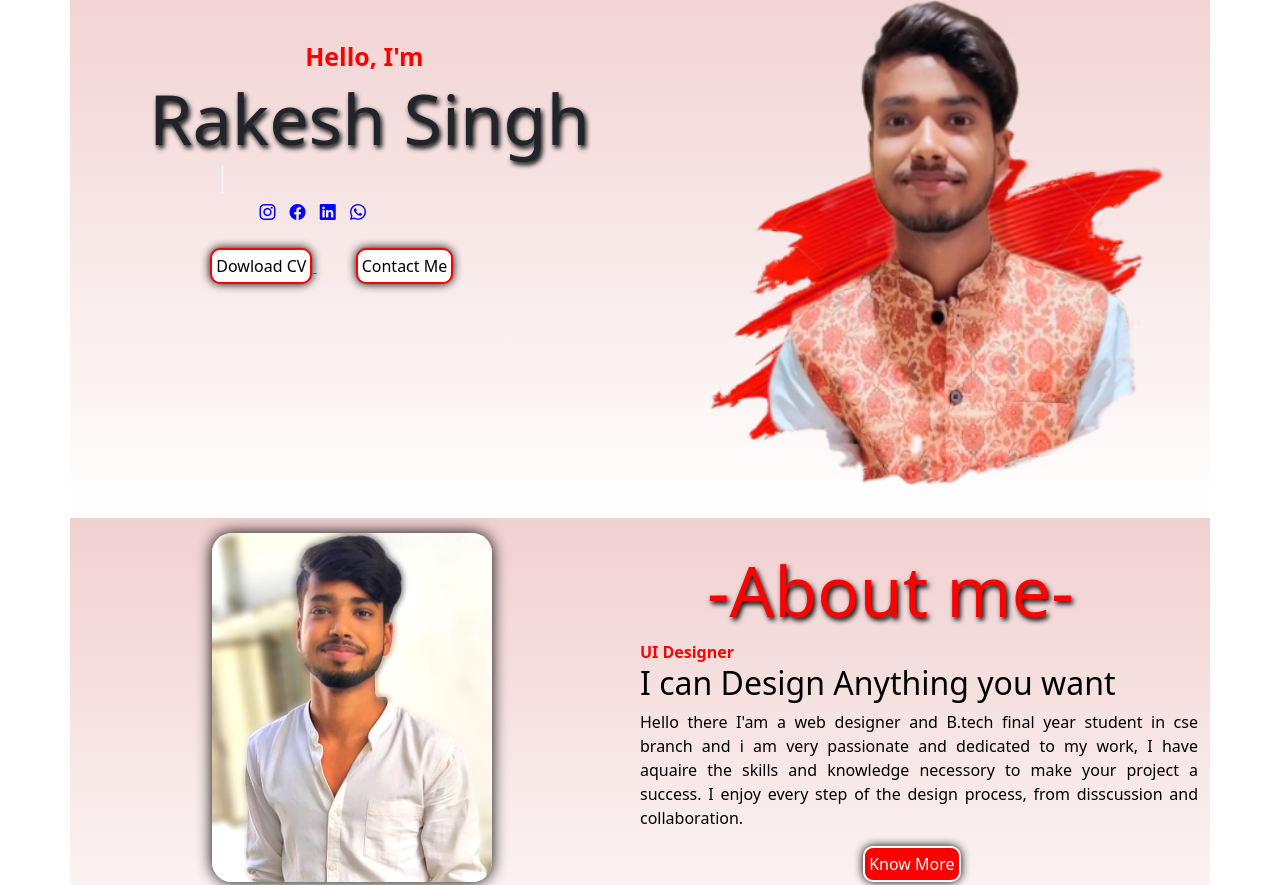
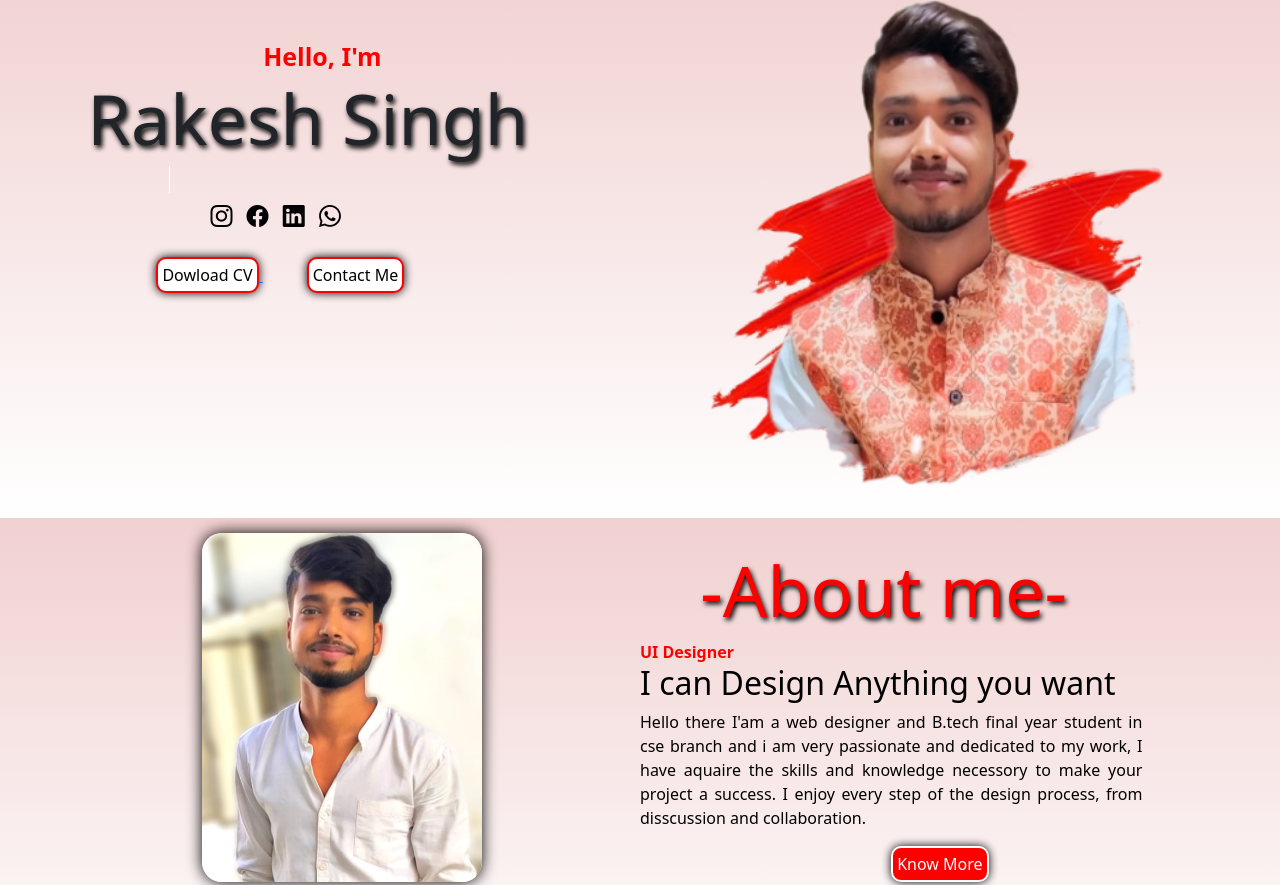
Before and after one commit to Rksingh55/RK-Portofolio, a plain HTML site: page index.html in a window 1280 px wide. Shown: the part 101-986 px from the top of the page. Drawn offline with nearby package versions, Linux system fonts and the light colour scheme; no server answers; a web font is replaced by a local one.

Commit message:
Add files via upload

```diff
--- a/index.css
+++ b/index.css
@@ -167,7 +167,8 @@ h5 a{
     margin-left: 30%;
 }
 i{
-    color:blue;
+    color:black;
+    font-size: 22px;
     margin-left: 10px;
 }
 
@@ -197,13 +198,13 @@ i{
 }
 .intro4{
     float: left;
-    width: 50%;
+    width: 40%;
     margin-top: 30px;
 
 }
 .imga{
     width: 280px;
-    margin-left: 130px;
+    margin-left: 190px;
     box-shadow: 0 0 15px black;
     border-radius: 20px;
     margin-top: 15px;
@@ -887,6 +888,7 @@ background:none;
 }
 .contacthead{
 
+    margin-top: 50px;
    box-shadow: none;
    overflow: hidden;
     height: 720px;
@@ -935,7 +937,7 @@ margin-left: 100px;
     background-color: black;
     text-align: center;
     color: white;
-    font-size: 15px;
+    font-size: 13px;
 
 }
 
@@ -944,13 +946,14 @@ span {
 }
 .foot{
     overflow: hidden;
-    height: 18px;
+    /* height: 18px; */
 }
 .icon2{
-    font-size: 30px;
+
 
 }
 .icon2 i{
+    font-size: 30px;
     color: red;
     text-shadow: 2px 2px 2px  white;
 }
@@ -958,4 +961,5 @@ span {
 .m1{
     background-color: black;
     height: 20px;
+
 }
--- a/index.html
+++ b/index.html
@@ -61,7 +61,7 @@
     </ul>
     </div>
 
-        <div class="container banner">
+    <div class="container-fluid banner">
 
         <div class="intro1">
             <p1>Hello, I'm</p1><br>
@@ -94,7 +94,7 @@
 
 
 
-        <div class="container banner about" id="about">
+    <div class="container-fluid banner about" id="about">
         <!-- <h2 class="ab">Lets Talk about me</h2> -->
         <div class="intro3">
             <img src="ab1.jpg" class="imga" data-aos="fade-down" data-aos-anchor-placement="center-bottom">
@@ -262,7 +262,7 @@
             </p>
         </div>
     </div>
-<br>
+
 
 
 
@@ -317,12 +317,12 @@
         </div>
 
 
+
+
+    </div>
     <div class="container-fluid m1 foot">
         <h3 class="hf2">@2022 | All right Reserved | Developed By <span>Rakesh Singh</span> </h3>
     </div>
-
-
-
 
 
 
```
Lines whose indentation alone changed are shown as unchanged.
